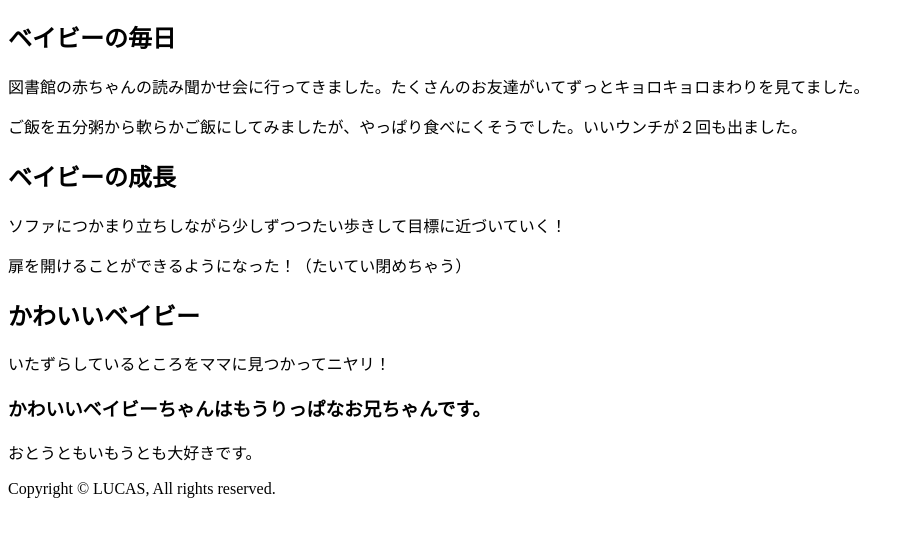
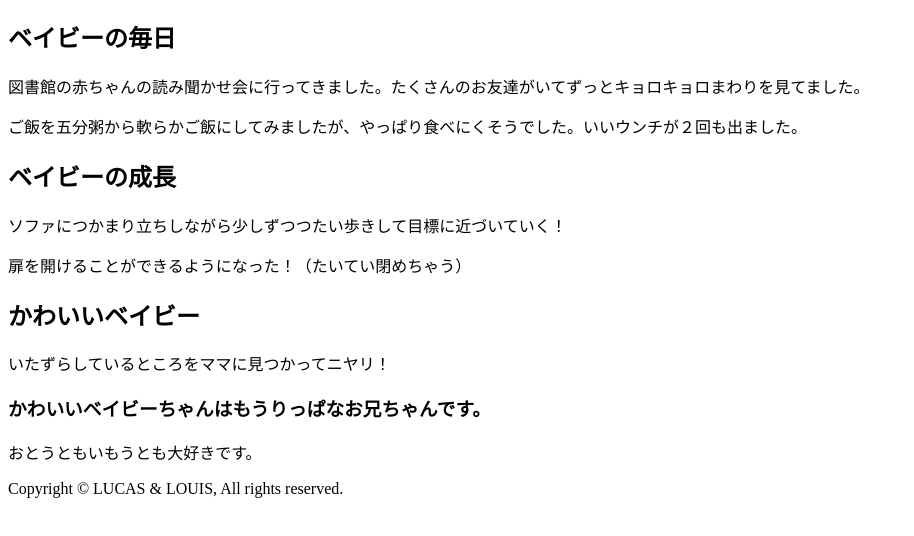
Before and after one commit to kikoripipipi/baby-baby, a plain HTML site: page index.html in a window 1280 px wide. Shown: the part 70-606 px from the top of the page, without its empty margins (0-914 px from the left). Drawn offline with Linux system fonts and the light colour scheme.

Commit message:
Update index.html
Ajout de Louis

```diff
--- a/index.html
+++ b/index.html
@@ -25,7 +25,7 @@
   </section>
   <!--フッタ-->
   <footer>
-    <p>Copyright © LUCAS, All rights reserved.</p>
+    <p>Copyright © LUCAS & LOUIS, All rights reserved.</p>
   </footer>
 </body>
 </html>
```
